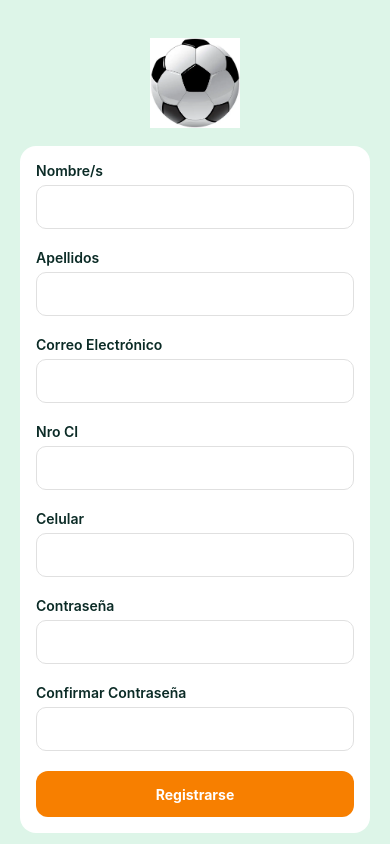
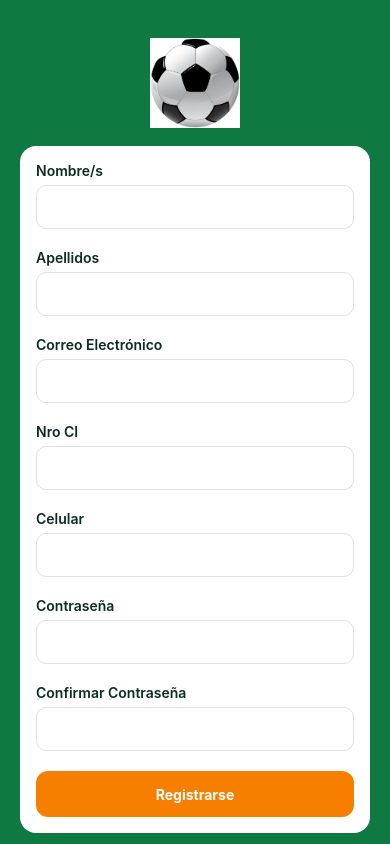
Before and after one commit to VictoriaGrageda/sistema-reserva-canchas, a React Native app in the folder frontend/: screen /Register in a window 390 px wide. Built offline with nearby package versions, Linux system fonts and the light colour scheme.

Commit message:
update changes

```diff
--- a/frontend/src/screens/HomeScreen.tsx
+++ b/frontend/src/screens/HomeScreen.tsx
@@ -12,7 +12,7 @@ export default function HomeScreen({ navigation }: NavProps<'Home'>) {
           <Text style={styles.actionTitle}>Reservar Cancha</Text>
         </TouchableOpacity>
 
-        <TouchableOpacity style={[styles.action, { borderColor: '#26A65B' }]} onPress={() => { /* navegar a mis reservas */ }}>
+        <TouchableOpacity style={[styles.action, { borderColor: '#0E7940' }]} onPress={() => { /* navegar a mis reservas */ }}>
           <Text style={styles.actionTitle}>Mis reservas</Text>
         </TouchableOpacity>
 
--- a/frontend/src/screens/LoginScreen.tsx
+++ b/frontend/src/screens/LoginScreen.tsx
@@ -27,7 +27,7 @@ export default function LoginScreen({ navigation }: NavProps<'Login'>) {
 }
 
 const styles = StyleSheet.create({
-  container: { flex: 1, backgroundColor: '#128055', padding: 20, alignItems: 'center', justifyContent: 'center' },
+  container: { flex: 1, backgroundColor: '#0E7940', padding: 20, alignItems: 'center', justifyContent: 'center' },
   ball: { width: 90, height: 90, marginBottom: 18, resizeMode: 'contain' },
   card: { width: '100%', borderRadius: 16, backgroundColor: colors.white, padding: 16, gap: 8 },
 });
--- a/frontend/src/screens/RegisterScreen.tsx
+++ b/frontend/src/screens/RegisterScreen.tsx
@@ -16,7 +16,7 @@ export default function RegisterScreen({ navigation }: NavProps<'Register'>) {
   };
 
   return (
-    <ScrollView style={{ flex: 1, backgroundColor: colors.lightGreen }} contentContainerStyle={styles.container}>
+    <ScrollView style={{ flex: 1, backgroundColor: colors.green }} contentContainerStyle={styles.container}>
       <Image source={require('../../assets/images/ball.png')} style={styles.ball} />
       <View style={styles.card}>
         <FormInput label="Nombre/s" value={state.nombres} onChangeText={set('nombres')} />
--- a/frontend/src/theme/colors.ts
+++ b/frontend/src/theme/colors.ts
@@ -1,5 +1,5 @@
 const colors = {
-  green: '#19764B',
+  green: '#0E7940',
   lightGreen: '#DDF5E8',
   mint: '#E5F6EF',
   accent: '#F77F00',
```
Also changed, not shown: 2 other files (tests, documents, lock files or other folders).
